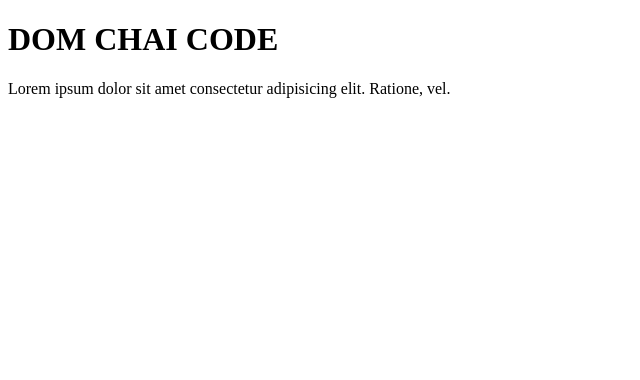
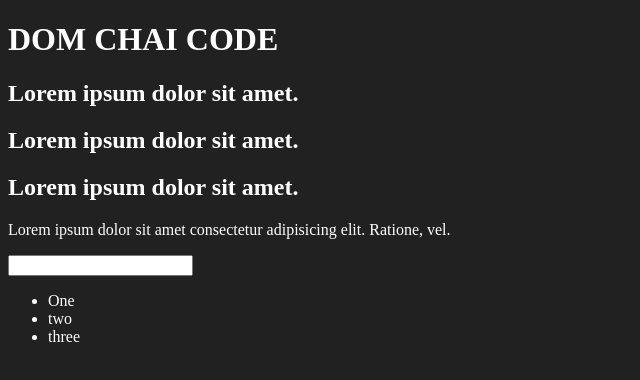
Before and after one commit to shivansukumar/JavaScript-Practice, a plain HTML site: page 06_dom/01_one.html in a window 1280 px wide. Shown: the whole page, without its empty margins (0-640 px from the left). Drawn offline with Linux system fonts and the light colour scheme.

Commit message:
dom-more

```diff
--- a/06_dom/01_one.html
+++ b/06_dom/01_one.html
@@ -4,11 +4,28 @@
     <meta charset="UTF-8">
     <meta name="viewport" content="width=device-width, initial-scale=1.0">
     <title>DOM LEARNING</title>
+    <style>
+        .bg-black{
+            background-color: #212121;
+            color: #fff
+        }
+    </style>
 </head>
-<body>
-    <div class="bg-black">
-        <h1 class="heading">DOM CHAI CODE</h1>
+<body class="bg-black">
+    <div >
+        <h1 id="title" class="heading">DOM CHAI CODE <span style="display: none;" >test Text</span></h1>
+        <h2>Lorem ipsum dolor sit amet.</h2>
+        <h2>Lorem ipsum dolor sit amet.</h2>
+        <h2>Lorem ipsum dolor sit amet.</h2>
         <p>Lorem ipsum dolor sit amet consectetur adipisicing elit. Ratione, vel.</p>
+
+        <input type="password" name="shiva">
+
+        <ul>
+            <li class="list-item">One</li>
+            <li class="list-item">two</li>
+            <li class="list-item">three</li>
+        </ul>
     </div>
 
 </body>
```
